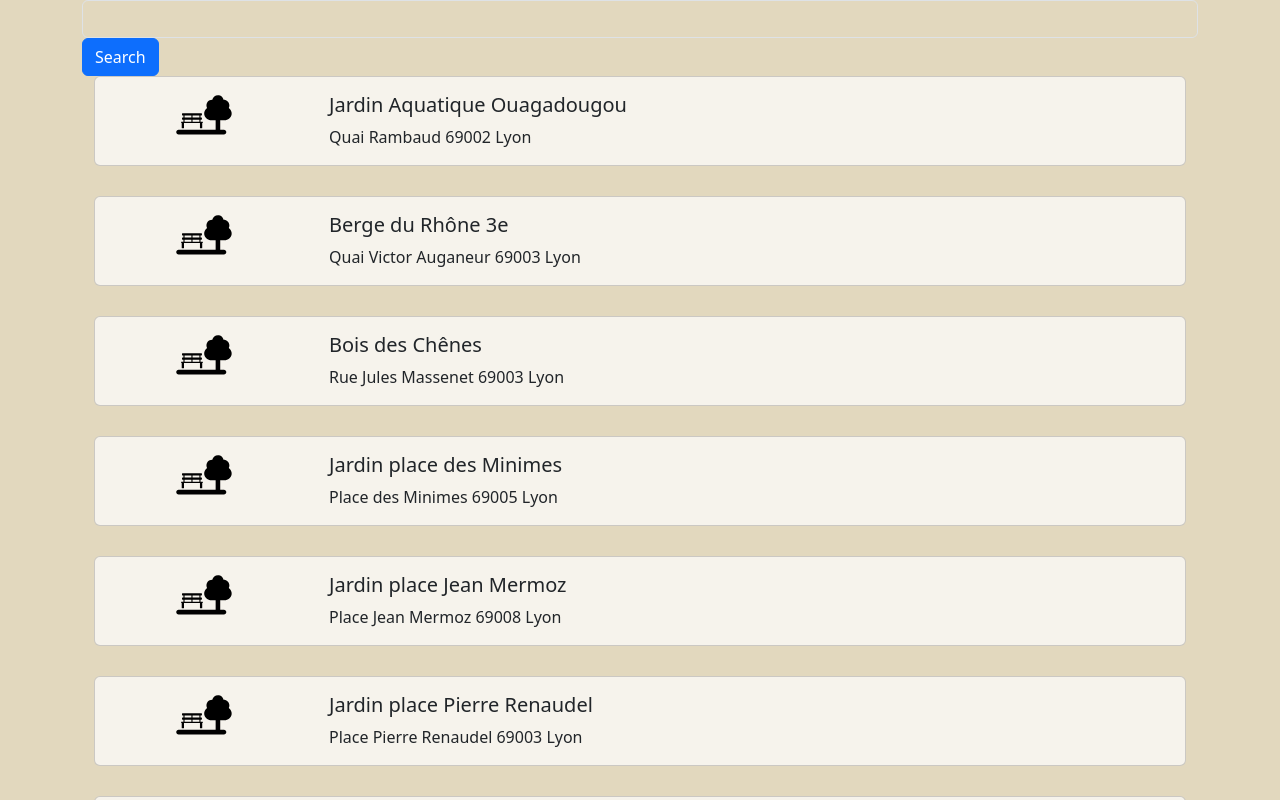
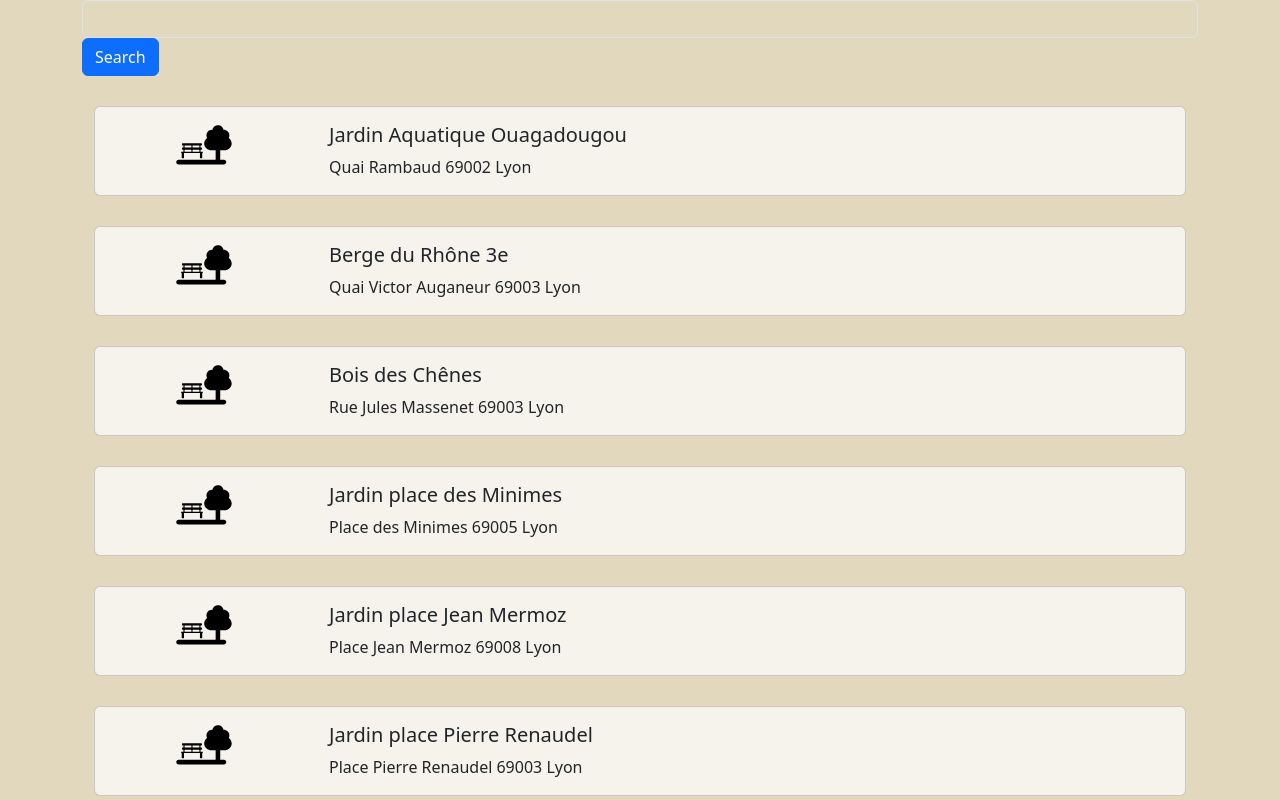
Before and after one commit to JohLav/hackathon-verochrome, a React (Vite) app: page / in a window 1280 px wide. Shown: the top 800 px of the page. Built offline with nearby package versions, Linux system fonts and the light colour scheme.

Commit message:
CSS space

```diff
--- a/src/components/ParcDescription.jsx
+++ b/src/components/ParcDescription.jsx
@@ -16,7 +16,8 @@ function ParcDescription({data}) {
                 display: "flex",
                 flexDirection: "row",
                 alignItems: "center",
-                marginBottom: "30px",
+                  margin: "30px 0",
+                // marginBottom: "30px",
               }}
             >
               <Card.Img
```
